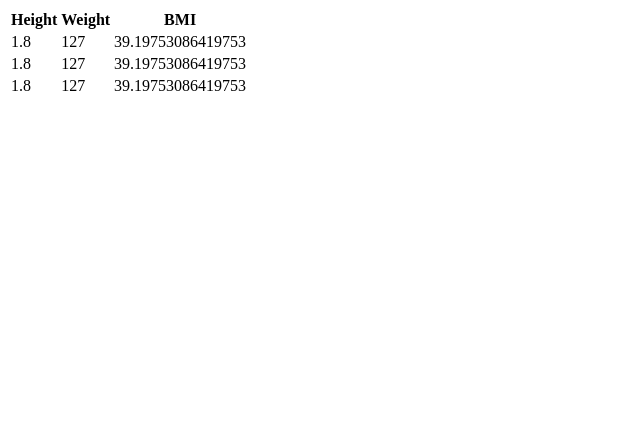
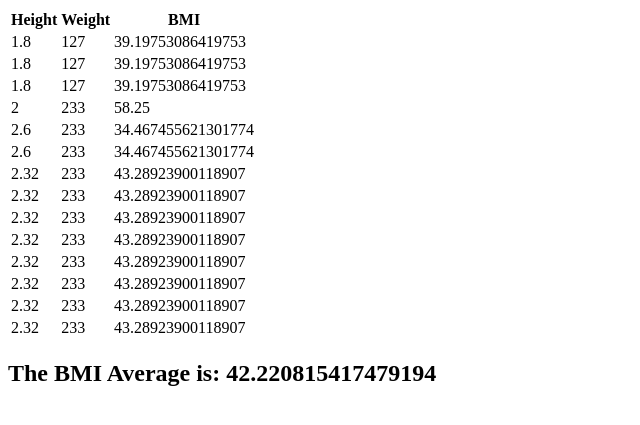
Before and after one commit to dantheuri17/bmiApp, a Node server app: page /reports in a window 1280 px wide. Shown: the top 425 px of the page, without its empty margins (0-640 px from the left). Run offline with Node 20, Linux system fonts and the light colour scheme.

Commit message:
Shows average on the report page

```diff
--- a/bmiJSON.json
+++ b/bmiJSON.json
@@ -13,5 +13,60 @@
     "height": "1.8",
     "weight": "127",
     "bmi": 39.19753086419753
+  },
+  {
+    "height": "2",
+    "weight": "233",
+    "bmi": 58.25
+  },
+  {
+    "height": "2.6",
+    "weight": "233",
+    "bmi": 34.467455621301774
+  },
+  {
+    "height": "2.6",
+    "weight": "233",
+    "bmi": 34.467455621301774
+  },
+  {
+    "height": "2.32",
+    "weight": "233",
+    "bmi": 43.28923900118907
+  },
+  {
+    "height": "2.32",
+    "weight": "233",
+    "bmi": 43.28923900118907
+  },
+  {
+    "height": "2.32",
+    "weight": "233",
+    "bmi": 43.28923900118907
+  },
+  {
+    "height": "2.32",
+    "weight": "233",
+    "bmi": 43.28923900118907
+  },
+  {
+    "height": "2.32",
+    "weight": "233",
+    "bmi": 43.28923900118907
+  },
+  {
+    "height": "2.32",
+    "weight": "233",
+    "bmi": 43.28923900118907
+  },
+  {
+    "height": "2.32",
+    "weight": "233",
+    "bmi": 43.28923900118907
+  },
+  {
+    "height": "2.32",
+    "weight": "233",
+    "bmi": 43.28923900118907
   }
 ]
--- a/index.js
+++ b/index.js
@@ -24,6 +24,7 @@ app.post('/calculateBMI', urlEncodedParser, function(request, response) {
     const weight = request.body.weight;
     const newRecord = request.body;
 
+
     const calculatedBMI = weight/height**2;
 
     const completeRecord = {...newRecord, bmi: calculatedBMI}
@@ -32,13 +33,31 @@ app.post('/calculateBMI', urlEncodedParser, function(request, response) {
     writeFileSync(bmiJSON, JSON.stringify(bmiData,null,2))
 
 
-    return response.render('bmiResult', {completeRecord})
+
+
+    return response.render('bmiResult', { completeRecord })
 
 })
 
+244.74 + 346.32
+
 app.get('/reports', function(request, response) {
 
-    return response.render('report', {bmiData})
+     let sum = 0;
+			let average = 0;
+
+
+    for (let i = 0; i < bmiData.length; i++) {
+			sum += bmiData[i].bmi;
+		}
+
+		console.log(sum);
+		console.log(bmiData.length);
+
+		average = sum / (bmiData.length);
+
+
+    return response.render('report', {bmiData , average})
 })
 
 
--- a/views/bmiResult.hbs
+++ b/views/bmiResult.hbs
@@ -8,5 +8,6 @@
 </head>
 <body>
     <h2>Your BMI is {{completeRecord.bmi}}</h2>
+
 </body>
 </html>
--- a/views/report.hbs
+++ b/views/report.hbs
@@ -26,6 +26,8 @@
             {{/each}}
         </tbody>
     </table>
+
+    <h2>The BMI Average is: {{average}}</h2>
 </body>
 
 </html>
```
Also changed, not shown: public/stylesheets/style.css (+13 -4 lines), 1 other file.
